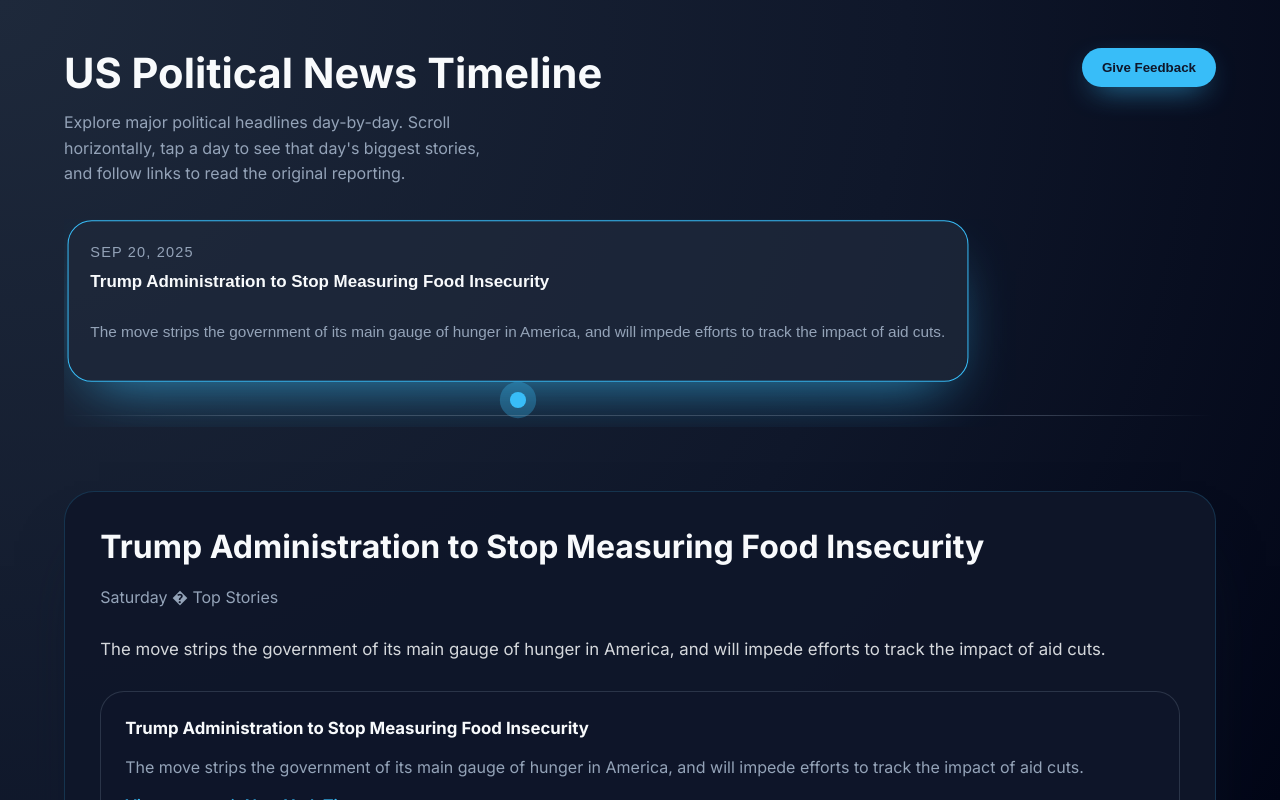
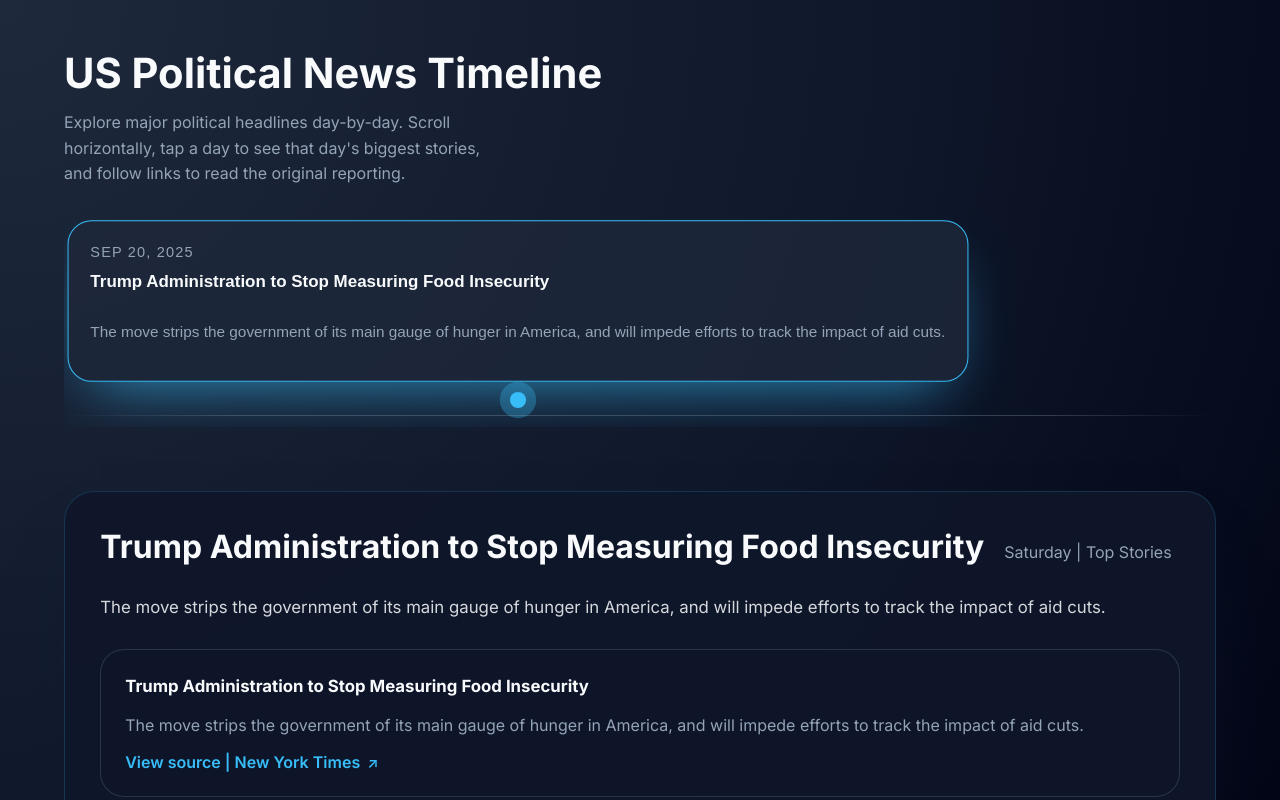
Before and after one commit to vhorvath2010/us-news-timeline, a website: page index.html in a window 1280 px wide. Drawn offline with Linux system fonts and the light colour scheme.

Commit message:
fix styling

```diff
--- a/app.js
+++ b/app.js
@@ -28,7 +28,7 @@
     return "";
   }
   if (day.weekday && day.descriptor) {
-    return `${day.weekday} � ${day.descriptor}`;
+    return `${day.weekday} | ${day.descriptor}`;
   }
   return day.weekday || day.descriptor || "";
 };
@@ -43,7 +43,7 @@
           <h3>${event.title}</h3>
           <p>${event.summary}</p>
           <a href="${event.url}" target="_blank" rel="noopener noreferrer">
-            View source � ${event.source}
+            View source | ${event.source}
           </a>
         </article>
       `
--- a/index.html
+++ b/index.html
@@ -19,7 +19,6 @@
             stories, and follow links to read the original reporting.
           </p>
         </div>
-        <button class="cta-button" type="button">Give Feedback</button>
       </header>
 
       <main class="layout">
@@ -31,7 +30,7 @@
       </main>
 
       <footer class="app-footer">
-        <p>Mock data only · Built for early UX feedback</p>
+        <p>Daily updates aggregated from major U.S. news outlets.</p>
       </footer>
     </div>
 
--- a/styles.css
+++ b/styles.css
@@ -51,23 +51,6 @@
   max-width: 42ch;
   color: var(--text-muted);
   line-height: 1.6;
-}
-
-.cta-button {
-  background: var(--accent);
-  border: none;
-  color: #0f172a;
-  font-weight: 600;
-  padding: 0.75rem 1.25rem;
-  border-radius: 999px;
-  cursor: pointer;
-  transition: transform 0.2s ease, box-shadow 0.2s ease;
-  box-shadow: 0 10px 30px -12px rgba(56, 189, 248, 0.9);
-}
-
-.cta-button:hover {
-  transform: translateY(-2px);
-  box-shadow: 0 20px 40px -20px rgba(56, 189, 248, 0.9);
 }
 
 .layout {
```
